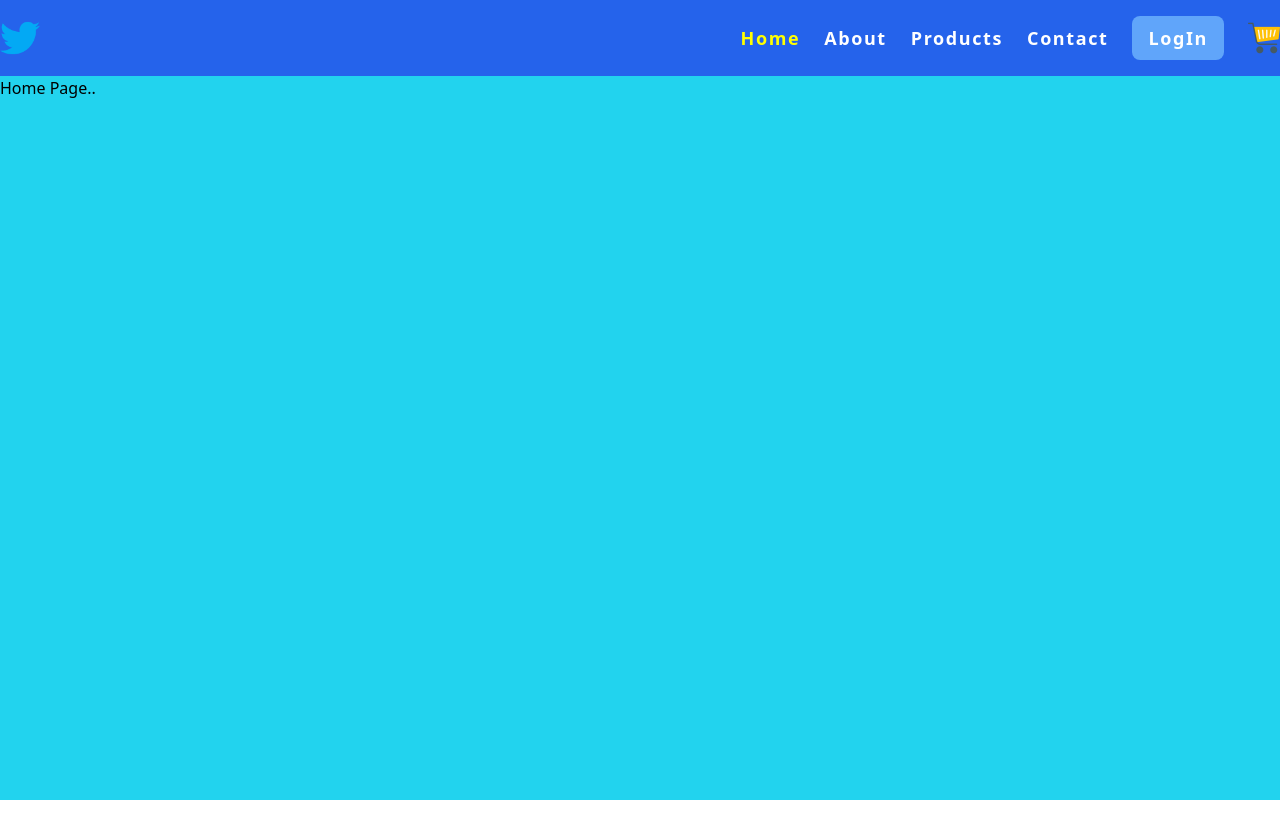
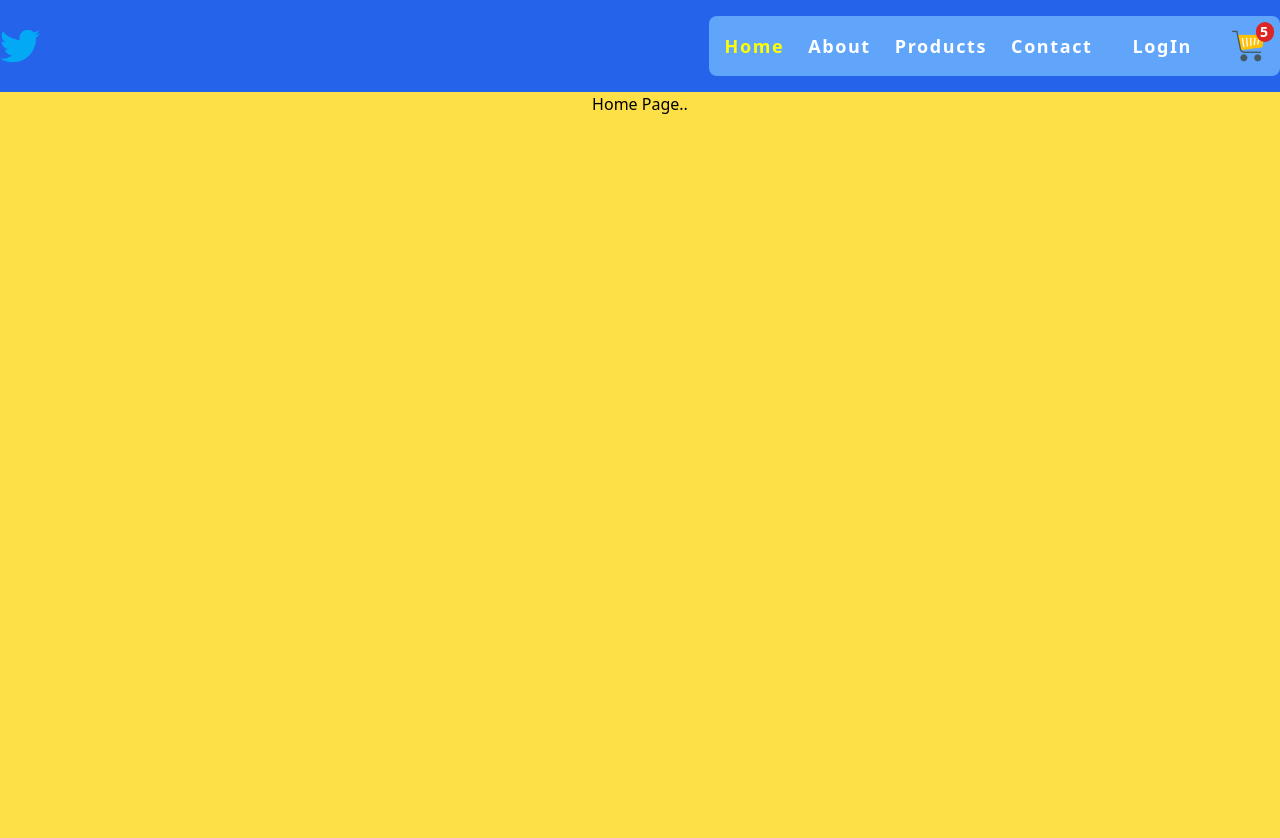
Before and after one commit to CodeWithRohanM/Ecommerce_Site, a React (Create React App) app in the folder client/: page / in a window 1280 px wide. Shown: the top 838 px of the page. Before the commit the page ends 800 px from the top, so only its background shows below. Built offline with nearby package versions, Linux system fonts and the light colour scheme.

Commit message:
Added Trolley Number

```diff
--- a/client/src/Components/HomePage.js
+++ b/client/src/Components/HomePage.js
@@ -4,7 +4,9 @@ const HomePage = () =>{
 
     return <>
 
-    <h1>Home Page..</h1>
+    <div className="bg-yellow-300 flex container mx-auto w-full h-full">
+    <h1 className=" w-full text-center">Home Page..</h1>
+    </div>
 
     </>
 };
--- a/client/src/Components/NavBar.js
+++ b/client/src/Components/NavBar.js
@@ -12,7 +12,7 @@ const NavBar = () => {
 
 
             <a href="/"><img src="/Images/twitter.png" alt="logoIcon" className="w-8 h-8 md:h-10 md:w-10 hover:cursor-pointer hover:scale-110 transition ease-in-out duration-200"></img></a>
-            <div className="flex flex-col gap-y-3 md:flex-row md:gap-x-6 items-center text-md md:text-lg">
+            <div className="flex flex-col gap-y-3 md:flex-row md:gap-x-6 items-center text-md md:text-lg bg-blue-400 px-4 py-2 rounded-lg">
                 <NavLink to="/" style={({ isActive }) => ({
                     color: isActive ? "yellow" : "white",
                 })}><h1 className="hover:cursor-pointer hover:text-yellow-300">Home</h1></NavLink>
@@ -32,7 +32,10 @@ const NavBar = () => {
                 <button type="button" className="bg-blue-400 text-white rounded-lg text-center px-4 py-2 hover:bg-blue-500 hover:cursor-pointer hover:text-cyan-200">LogIn</button>
 
 
-                <img src="/Images/carts.png" className="w-8 h-8 md:w-8 md:h-8 hover:cursor-pointer hover:-translate-y-1 transition ease-in-out duration-200"></img>
+                <NavLink to="/cartPage">
+                    <img src="/Images/carts.png" className="w-8 h-8 md:w-8 md:h-8 hover:cursor-pointer hover:-translate-y-1 transition ease-in-out duration-200 relative"></img>
+                    <span className="absolute -mt-10 ml-6 bg-red-600 rounded-full px-1 text-sm text-center font-bold">5</span>
+                    </NavLink>
             </div>
         </div>
         </div>
```
